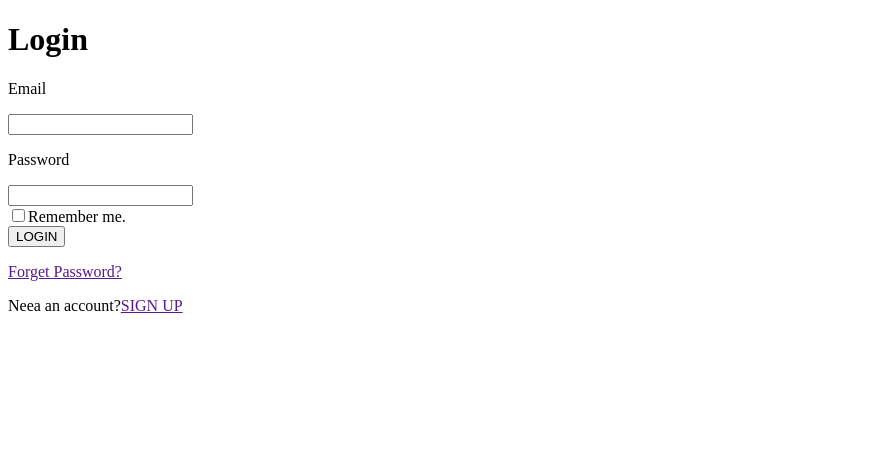
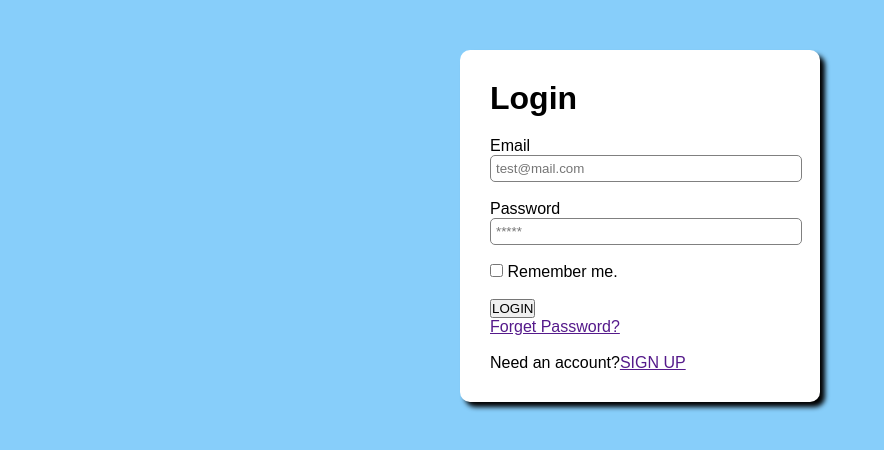
Before and after one commit to webdiv-rakib/my-login-page-repo, a plain HTML site: page index.html in a window 1280 px wide. Shown: the whole page, without its empty margins (0-884 px from the left). Drawn offline with Linux system fonts and the light colour scheme.

Commit message:
input field and login container design added

```diff
--- a/index.html
+++ b/index.html
@@ -10,22 +10,27 @@
 </head>
 
 <body>
-    <h1>Login</h1>
+    <div class="login-container">
+        <h1 class="login-text">Login</h1>
         <div>
-        <p>Email</p>
-        <input type="email">
-        <p>Password</p>
-        <input type="password">
+            <p class="input-text">Email</p>
+            <input type="email" placeholder="test@mail.com">
             <br>
-        <input type="checkbox"><span>Remember me.</span>
+            <br>
+            <p class="input-text">Password</p>
+            <input type="password" placeholder="*****">
+            <br>
+            <br>
+            <input type="checkbox"> <span>Remember me.</span>
+            <br>
             <br>
             <button>LOGIN</button>
             <p>
                 <a href="">Forget Password?</a>
             </p>
-        <P>Neea an account?<a href="">SIGN UP</a></P>
-
-
+            <br>
+            <P>Need an account?<a href="">SIGN UP</a></P>
+        </div>
     </div>
 
 </body>
--- a/styles/login.css
+++ b/styles/login.css
@@ -0,0 +1,29 @@
+*{
+    margin: 0;
+    padding: 0;
+}
+body{
+    background-color: lightskyblue;
+    font-family: Arial, Helvetica, sans-serif;
+}
+
+.login-container{
+    box-shadow: 5px 5px 5px ;
+    background-color: white;
+    border-radius: 10px;
+    padding: 30px;
+    width: 300px;
+    /* text-align: center; */
+    margin-left: auto;
+    margin-right: auto;
+    margin-top: 50px;
+}
+.login-text{
+    margin-bottom: 20px;
+}
+input[type="email"],input[type="password"]{
+    width: 100%;
+    padding: 5px;
+    border-radius: 5px ;
+    border: 1px solid gray;
+}
```
Lines whose indentation alone changed are shown as unchanged.
